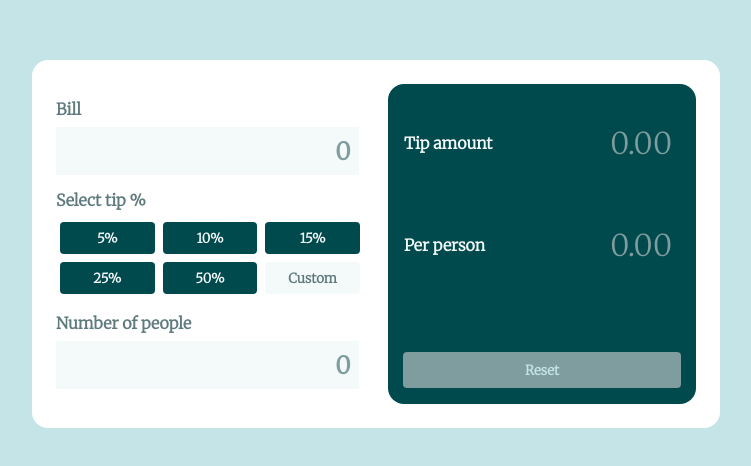
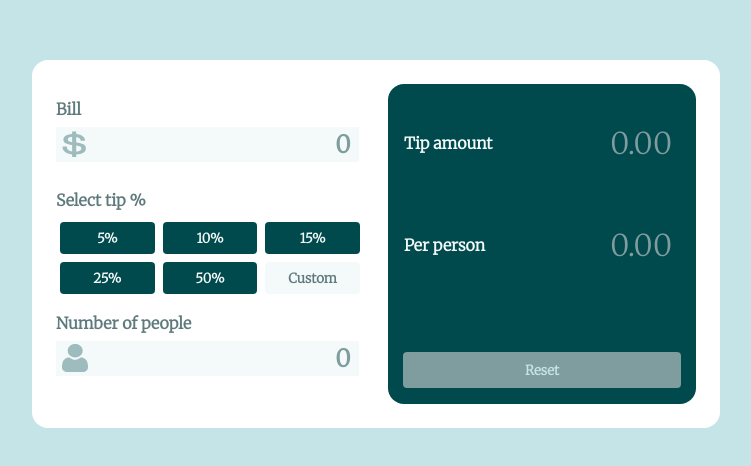
Before and after one commit to DominykasSueris/tip_calculator, a React (Create React App) app: page / in a window 1280 px wide. Shown: the part 156-622 px from the top of the page, without its empty margins (264-1015 px from the left). Built offline with nearby package versions, Linux system fonts and the light colour scheme.

Commit message:
images for input added

```diff
--- a/src/App.css
+++ b/src/App.css
@@ -63,6 +63,13 @@ input[type="number"]::-webkit-outer-spin-button {
   text-align: end;
   font-size: x-large;
   font-weight: 700;
+}
+
+.bill-image img {
+  position: absolute;
+  padding: 3px 0 0 6px;
+  width: 26px;
+  height: 28px;
 }
 
 .select-tip {
@@ -219,10 +226,6 @@ input[type="number"]::-webkit-outer-spin-button {
 }
 
 @media (max-width: 900px) {
-  .bill-form input {
-    height: 40%;
-  }
-
   .bill-form {
     justify-content: center;
   }
--- a/src/App.js
+++ b/src/App.js
@@ -1,4 +1,6 @@
 import { useState, useEffect } from "react";
+import DollarSign from "./images/icon-dollar.svg";
+import PersonIcon from "./images/icon-person.svg";
 import "./App.css";
 
 const App = () => {
@@ -32,6 +34,8 @@ const App = () => {
         <div className="bill-container">
           <div className="bill-form">
             <label>Bill</label>
+            <div className="bill-image">
+              <img src={DollarSign} alt="dollar-sign" />
               <input
                 className="bill-input"
                 type="number"
@@ -39,6 +43,7 @@ const App = () => {
                 value={bill}
                 onChange={e => setBill(e.target.value)}
               />
+            </div>
           </div>
           <div className="select-tip">
             <label> Select tip %</label>
@@ -77,6 +82,8 @@ const App = () => {
           </div>
           <div className="bill-form">
             <label>Number of people</label>
+            <div className="bill-image">
+              <img src={PersonIcon} alt="person-icon" />
               <input
                 className="bill-input"
                 type="number"
@@ -84,6 +91,7 @@ const App = () => {
                 value={people}
                 onChange={e => setPeople(e.target.value)}
               />
+            </div>
           </div>
         </div>
         <div className="tip-container">
```
Also changed, not shown: src/images/icon-dollar.svg (added), src/images/icon-person.svg (added). Lines whose indentation alone changed are shown as unchanged.
